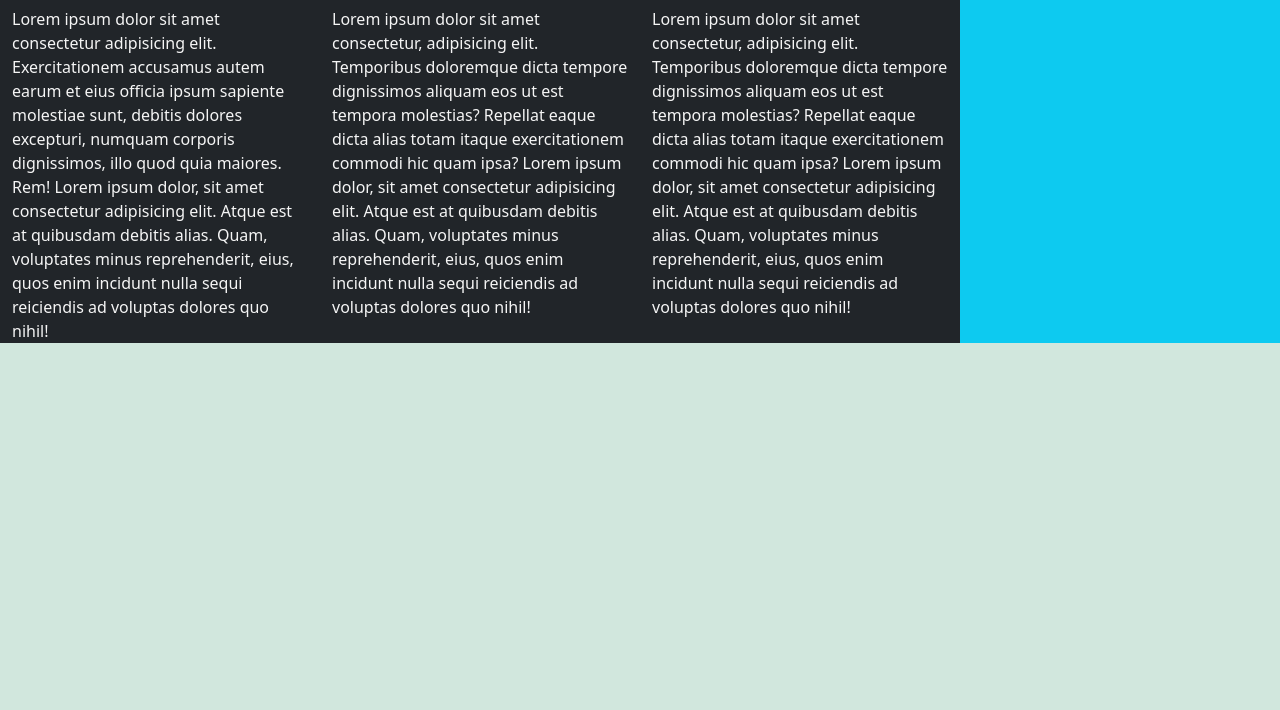
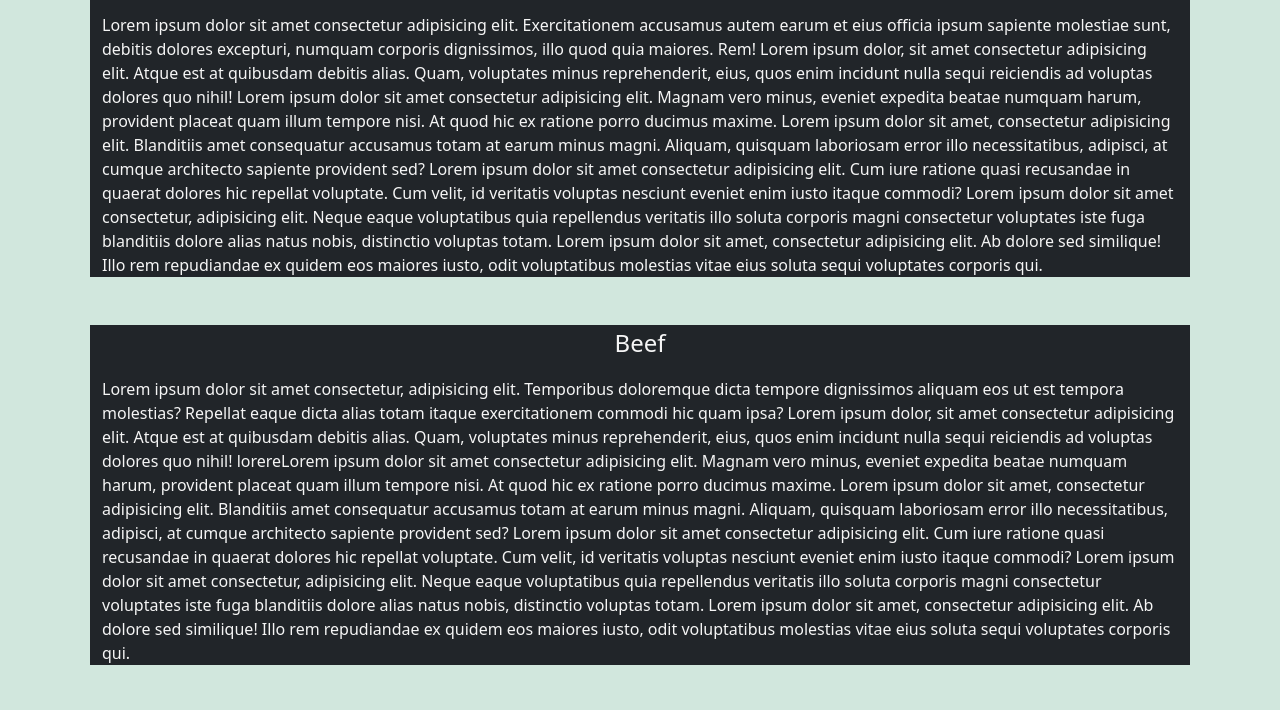
Before and after one commit to larlarlhit/courseraTest, a plain HTML site: page Mod3_solution/index.html in a window 1280 px wide. Shown: the part 177-887 px from the top of the page. Drawn offline with nearby package versions, Linux system fonts and the light colour scheme.

Commit message:
Addition to content

```diff
--- a/Mod3_solution/index.html
+++ b/Mod3_solution/index.html
@@ -14,7 +14,7 @@
         <nav id="header-nav" class="navbar navbar-expand-lg bg-dark">
             <div class="container-fluid">
                 <span class="fs-2 navbar-brand text-white">Food , LLC</span>
-                <button class="navbar-toggler bg-white" type="button" data-bs-toggle="collapse" data-bs-target="#menu-items" aria-controls="menu-items" aria-expanded="false" aria-label="Toggle navigation">
+                <button class="navbar-toggler d-sm-none bg-white" type="button" data-bs-toggle="collapse" data-bs-target="#menu-items" aria-controls="menu-items" aria-expanded="false" aria-label="Toggle navigation">
                     <span class="navbar-toggler-icon"></span>
                 </button>
             </div>
@@ -25,20 +25,35 @@
             <p class="mb-0 text-center border-bottom border-danger">Sushi</p>
         </div>
     </header>
-    <p class="fs-3 text-dark text-center">Our Menu</p>
-    <div class="container-fluid bg-info">
-        <div class="row">
-            <section class="col-md-3 col-sm-4 bg-dark">
+    <p class="fs-2 fw-bold text-dark text-center">Our Menu</p>
+    <div class="container">
+        <div class="row mx-2">
+            <section class="col-md-12 bg-dark mb-5">
                 <p class="text-center fs-4">Chicken</p> Lorem ipsum dolor sit amet consectetur adipisicing elit. Exercitationem accusamus autem earum et eius officia ipsum sapiente molestiae sunt, debitis dolores excepturi, numquam corporis dignissimos, illo quod quia maiores. Rem!
-                Lorem ipsum dolor, sit amet consectetur adipisicing elit. Atque est at quibusdam debitis alias. Quam, voluptates minus reprehenderit, eius, quos enim incidunt nulla sequi reiciendis ad voluptas dolores quo nihil!
+                Lorem ipsum dolor, sit amet consectetur adipisicing elit. Atque est at quibusdam debitis alias. Quam, voluptates minus reprehenderit, eius, quos enim incidunt nulla sequi reiciendis ad voluptas dolores quo nihil! Lorem ipsum dolor sit
+                amet consectetur adipisicing elit. Magnam vero minus, eveniet expedita beatae numquam harum, provident placeat quam illum tempore nisi. At quod hic ex ratione porro ducimus maxime. Lorem ipsum dolor sit amet, consectetur adipisicing elit.
+                Blanditiis amet consequatur accusamus totam at earum minus magni. Aliquam, quisquam laboriosam error illo necessitatibus, adipisci, at cumque architecto sapiente provident sed? Lorem ipsum dolor sit amet consectetur adipisicing elit. Cum
+                iure ratione quasi recusandae in quaerat dolores hic repellat voluptate. Cum velit, id veritatis voluptas nesciunt eveniet enim iusto itaque commodi? Lorem ipsum dolor sit amet consectetur, adipisicing elit. Neque eaque voluptatibus quia
+                repellendus veritatis illo soluta corporis magni consectetur voluptates iste fuga blanditiis dolore alias natus nobis, distinctio voluptas totam. Lorem ipsum dolor sit amet, consectetur adipisicing elit. Ab dolore sed similique! Illo rem
+                repudiandae ex quidem eos maiores iusto, odit voluptatibus molestias vitae eius soluta sequi voluptates corporis qui.
             </section>
-            <section class="col-md-3 col-sm-4 bg-dark">
+            <section class="col-md-12 bg-dark mb-5">
                 <p class="text-center fs-4">Beef</p>Lorem ipsum dolor sit amet consectetur, adipisicing elit. Temporibus doloremque dicta tempore dignissimos aliquam eos ut est tempora molestias? Repellat eaque dicta alias totam itaque exercitationem commodi hic quam ipsa? Lorem
-                ipsum dolor, sit amet consectetur adipisicing elit. Atque est at quibusdam debitis alias. Quam, voluptates minus reprehenderit, eius, quos enim incidunt nulla sequi reiciendis ad voluptas dolores quo nihil!
+                ipsum dolor, sit amet consectetur adipisicing elit. Atque est at quibusdam debitis alias. Quam, voluptates minus reprehenderit, eius, quos enim incidunt nulla sequi reiciendis ad voluptas dolores quo nihil! lorereLorem ipsum dolor sit
+                amet consectetur adipisicing elit. Magnam vero minus, eveniet expedita beatae numquam harum, provident placeat quam illum tempore nisi. At quod hic ex ratione porro ducimus maxime. Lorem ipsum dolor sit amet, consectetur adipisicing elit.
+                Blanditiis amet consequatur accusamus totam at earum minus magni. Aliquam, quisquam laboriosam error illo necessitatibus, adipisci, at cumque architecto sapiente provident sed? Lorem ipsum dolor sit amet consectetur adipisicing elit. Cum
+                iure ratione quasi recusandae in quaerat dolores hic repellat voluptate. Cum velit, id veritatis voluptas nesciunt eveniet enim iusto itaque commodi? Lorem ipsum dolor sit amet consectetur, adipisicing elit. Neque eaque voluptatibus quia
+                repellendus veritatis illo soluta corporis magni consectetur voluptates iste fuga blanditiis dolore alias natus nobis, distinctio voluptas totam. Lorem ipsum dolor sit amet, consectetur adipisicing elit. Ab dolore sed similique! Illo rem
+                repudiandae ex quidem eos maiores iusto, odit voluptatibus molestias vitae eius soluta sequi voluptates corporis qui.
             </section>
-            <section class="col-md-3 col-sm-8 bg-dark">
+            <section class="col-md-12 bg-dark mb-5">
                 <p class="text-center fs-4">Sushi</p>Lorem ipsum dolor sit amet consectetur, adipisicing elit. Temporibus doloremque dicta tempore dignissimos aliquam eos ut est tempora molestias? Repellat eaque dicta alias totam itaque exercitationem commodi hic quam ipsa? Lorem
-                ipsum dolor, sit amet consectetur adipisicing elit. Atque est at quibusdam debitis alias. Quam, voluptates minus reprehenderit, eius, quos enim incidunt nulla sequi reiciendis ad voluptas dolores quo nihil!
+                ipsum dolor, sit amet consectetur adipisicing elit. Atque est at quibusdam debitis alias. Quam, voluptates minus reprehenderit, eius, quos enim incidunt nulla sequi reiciendis ad voluptas dolores quo nihil! lorereLorem ipsum dolor sit
+                amet consectetur adipisicing elit. Magnam vero minus, eveniet expedita beatae numquam harum, provident placeat quam illum tempore nisi. At quod hic ex ratione porro ducimus maxime. Lorem ipsum dolor sit amet, consectetur adipisicing elit.
+                Blanditiis amet consequatur accusamus totam at earum minus magni. Aliquam, quisquam laboriosam error illo necessitatibus, adipisci, at cumque architecto sapiente provident sed? Lorem ipsum dolor sit amet consectetur adipisicing elit. Cum
+                iure ratione quasi recusandae in quaerat dolores hic repellat voluptate. Cum velit, id veritatis voluptas nesciunt eveniet enim iusto itaque commodi? Lorem ipsum dolor sit amet consectetur, adipisicing elit. Neque eaque voluptatibus quia
+                repellendus veritatis illo soluta corporis magni consectetur voluptates iste fuga blanditiis dolore alias natus nobis, distinctio voluptas totam. Lorem ipsum dolor sit amet, consectetur adipisicing elit. Ab dolore sed similique! Illo rem
+                repudiandae ex quidem eos maiores iusto, odit voluptatibus molestias vitae eius soluta sequi voluptates corporis qui.
             </section>
         </div>
     </div>
```
